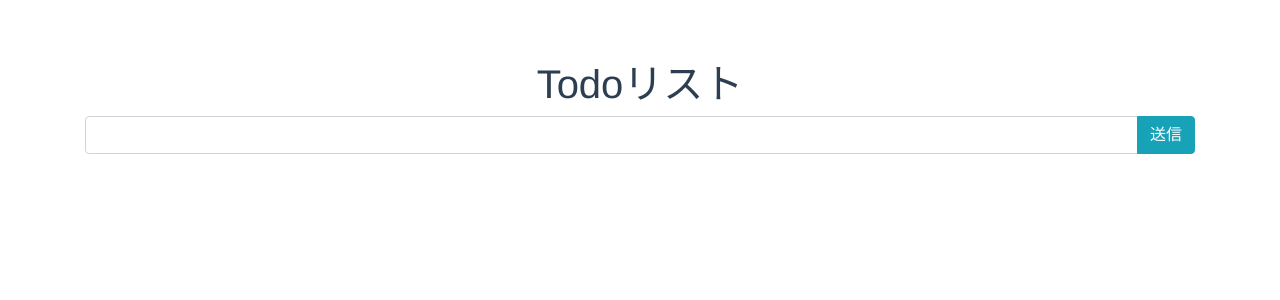
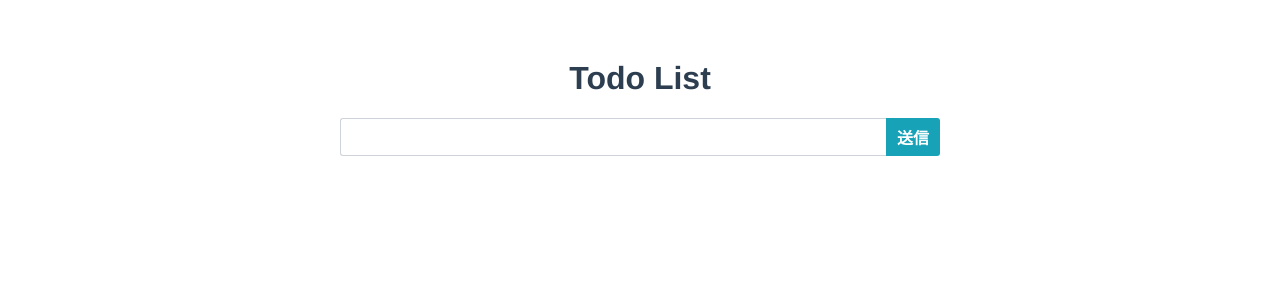
Before and after one commit to nzzzz27/vue-todolist.github.io, a Vue app: page / in a window 1280 px wide. Shown: the top 300 px of the page. Built offline with nearby package versions, Linux system fonts and the light colour scheme.

Commit message:
change distination directory path / removed Bootstrap

```diff
--- a/index.html
+++ b/index.html
@@ -3,7 +3,9 @@
   <head>
     <meta charset="utf-8">
     <meta name="viewport" content="width=device-width,initial-scale=1.0">
-    <title>vue-todo</title>
+    <title>vue-todolist</title>
+    <link href="https://fonts.googleapis.com/icon?family=Material+Icons"
+    rel="stylesheet">
   </head>
   <body>
     <div id="app"></div>
--- a/package.json
+++ b/package.json
@@ -11,8 +11,6 @@
     "build": "node build/build.js"
   },
   "dependencies": {
-    "bootstrap": "^4.5.0",
-    "bootstrap-vue": "^2.15.0",
     "vue": "^2.6.11",
     "vue-router": "^3.0.1"
   },
--- a/src/App.vue
+++ b/src/App.vue
@@ -1,6 +1,6 @@
 <template>
   <div id="app">
-    <router-view/> <!-- router/のファイルを読み込む -->
+    <router-view/>
   </div>
 </template>
 
--- a/src/components/TodoForm.vue
+++ b/src/components/TodoForm.vue
@@ -1,12 +1,13 @@
 <template>
-    <b-container>
-        <b-input-group>
-            <b-form-input type="text" v-model="value" />
-            <b-input-group-append>
-                <b-button variant="info" @click="handleAddTodo()">送信</b-button>
-            </b-input-group-append>
-        </b-input-group>
-    </b-container>
+  <div class="form-wrap">
+    <input type="text" v-model="value" class="form">
+    <button
+      class="btn -send"
+      @click="handleValue()"
+      v-on:keyup.enter="handleValue()" >
+      送信
+    </button>
+  </div>
 </template>
 
 <script>
@@ -18,9 +19,8 @@ export default {
     };
   },
   methods: {
-    handleAddTodo() {
-      this.$emit('handleParentAddTodo', this.value);
-      //  $emitで、子から親（pages/index.vue)へデータを伝達する
+    handleValue() {
+      this.$emit('sendValue', this.value);
       this.value = '';
     },
   },
@@ -28,5 +28,20 @@ export default {
 </script>
 
 <style scoped>
+.form-wrap {
+  display: flex;
+  justify-content: center;
+  width: 100%;
+  height: 38px;
+}
+.form {
+  flex: 1 1 100%;
+  padding: 5px;
+  height: 100%;
+  border-radius: 3px 0 0 3px;
+  border: 1px solid #ced4da;
+  border-right: none;
+  font-size: 16px;
+}
 
 </style>
--- a/src/components/TodoList.vue
+++ b/src/components/TodoList.vue
@@ -1,42 +1,54 @@
 <template>
-    <b-container>
-        <b-row :key="index" v-for="(todo, index) in todos" class="mt-5">
-            <b-col cols="8" :class="[{line: todo.complete}, 'text-left']">
-                <h5>{{ todo.text }}</h5>
-            </b-col>
-            <b-col cols="4" class="text-right">
-                <b-button
-                    @click="handleCompleteTodo(index)"
-                    :variant="todo.complete ? '' : 'success'">
-                    {{ todo.complete ? '完了' : '未完了' }}
-                </b-button>
-                <b-button
-                    @click="handleDeleteTodo(index)"
-                    :variant="'danger'">
-                    削除
-                </b-button>
-            </b-col>
-        </b-row>
-    </b-container>
+    <div>
+      <div v-for="(todo, index) in todos" :key="index" class="item">
+        <div class="item-main">
+          <label>
+            <input
+              type="checkbox"
+              @click="sendCompletedIndex(index)" >
+              <span
+                :class="[{ 'item-done': todo.complete }]">
+                {{ todo.text }}
+              </span>
+          </label>
+        </div>
+        <button
+          class="btn -delete item-delete"
+          @click="sendDeletedIndex(index)" >
+          <i class="material-icons">delete_outline</i>
+        </button>
+      </div>
+    </div>
 </template>
 
 <script>
 export default {
   name: 'TodoList',
-  props: ['todos'], // 親(pages/index.vue)から子にデータを渡す
+  props: ['todos'],
   methods: {
-    handleDeleteTodo(index) {
-      this.$emit('handleParentDeleteTodo', index);
+    sendCompletedIndex(index) {
+      this.$emit('completedIndex', index);
     },
-    handleCompleteTodo(index) {
-      this.$emit('handleParentCompleteTodo', index);
+    sendDeletedIndex(index) {
+      this.$emit('deletedIndex', index);
     },
   },
 };
 </script>
 
 <style scoped>
-    .line {
-        text-decoration: line-through;
-    }
+  .item {
+    display: flex;
+    justify-content: space-between;
+    margin: 20px 0;
+  }
+  .item-main {
+
+  }
+  .item-delete {
+
+  }
+  .item-done {
+    text-decoration: line-through;
+  }
 </style>
--- a/src/pages/index.vue
+++ b/src/pages/index.vue
@@ -1,13 +1,12 @@
 <template>
-    <div>
-        <h1>Todoリスト</h1>
-        <todo-form @handleParentAddTodo="handleParentAddTodo1"></todo-form>
+    <div class="l-container">
+        <h1>Todo List</h1>
+        <todo-form @sendValue="updateTodo" />
         <todo-list
-            :todos="todos"
-            @handleParentDeleteTodo="handleParentDeleteTodo1"
-            @handleParentCompleteTodo="handleParentCompleteTodo1"
-        >
-        </todo-list>
+         :todos="todos"
+         @completedIndex="completedIndexLocal"
+         @deletedIndex="deletedIndexLocal"
+        />
     </div>
 </template>
 
@@ -26,22 +25,68 @@ export default {
       todos: [],
     };
   },
+  mounted() { // 初期表示時の動作
+    this.loadTodo();
+  },
   methods: {
-    handleParentAddTodo1(value) {
-      if (value) {
-        this.todos.unshift({ text: value, complete: false });
+    saveTodo() { // ブラウザに保存
+      localStorage.setItem('todos', JSON.stringify(this.todos));
+    },
+    loadTodo() { // ブラウザに保存されたリストを呼び出す
+      this.todos = JSON.parse(localStorage.getItem('todos'));
+      if (!this.todos) {
+        this.todos = [];
       }
     },
-    handleParentDeleteTodo1(index) {
+
+    updateTodo(value) {
+      if (value) {
+        this.todos.push({ text: value, complete: false });
+        this.saveTodo();
+      }
+    },
+    completedIndexLocal(index) {
+      this.todos[index].complete = !this.todos[index].complete;
+      this.saveTodo();
+    },
+    deletedIndexLocal(index) {
       this.todos.splice(index, 1);
-    },
-    handleParentCompleteTodo1(index) {
-      this.todos[index].complete = !this.todos[index].complete;
+      this.saveTodo();
     },
   },
 };
 </script>
 
+<style>
+  * {
+    box-sizing: border-box;
+  }
+
+  .btn {
+    cursor: pointer;
+    font-size: 16px;
+    border: none;
+    border-radius: 3px;
+  }
+  .btn.-send {
+    width: 58px;
+    height: 100%;
+    color: white;
+    font-weight: bold;
+    background-color: #17a2b8;
+    border-radius: 0 3px 3px 0;
+  }
+  .btn.-delete {
+    color: rgba(0,0,0,.54);
+  }
+  .btn.-delete:hover {
+    color: rgba(0,0,0,.36);
+  }
+</style>
+
 <style scoped>
-
+  .l-container {
+    max-width: 600px;
+    margin: auto;
+  }
 </style>
```
Also changed, not shown: config/index.js (+4 -4 lines), src/router/index.js (+0 -9 lines), 18 other files (tests, documents, lock files or other folders).
